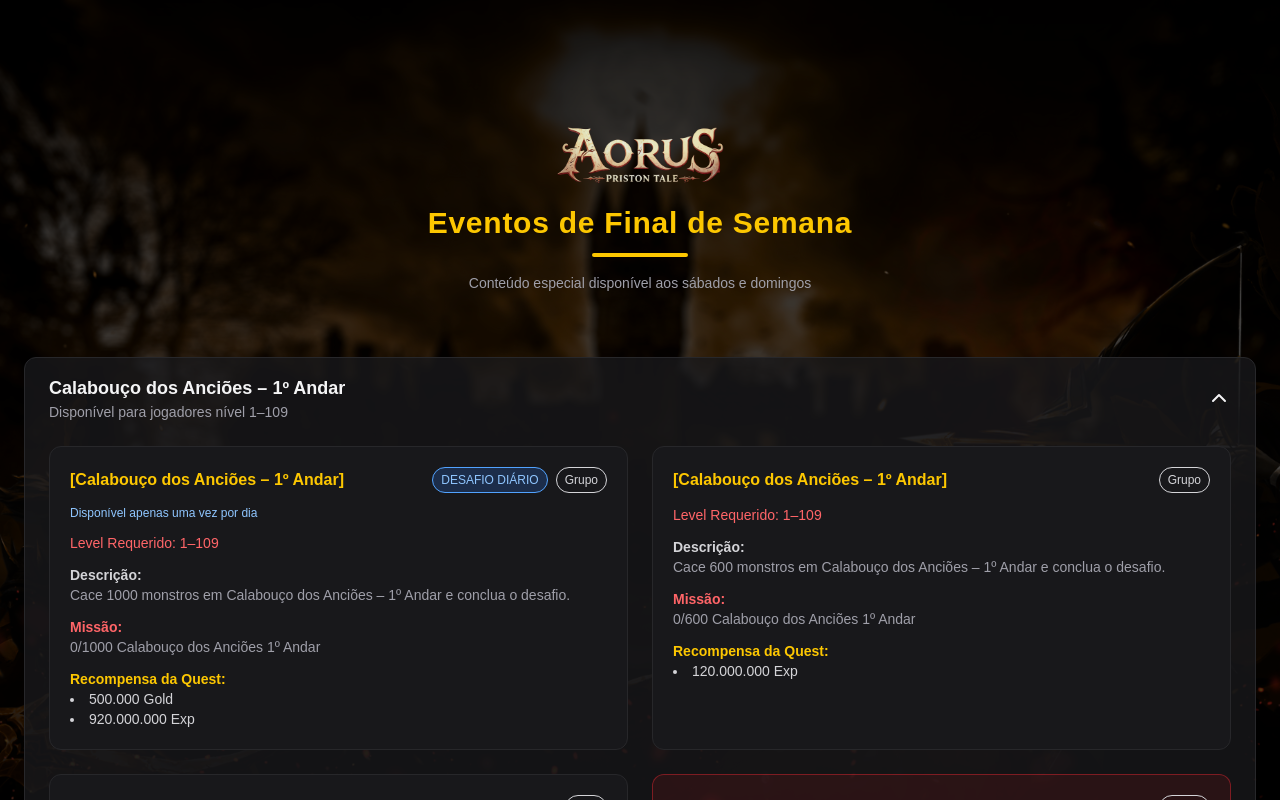
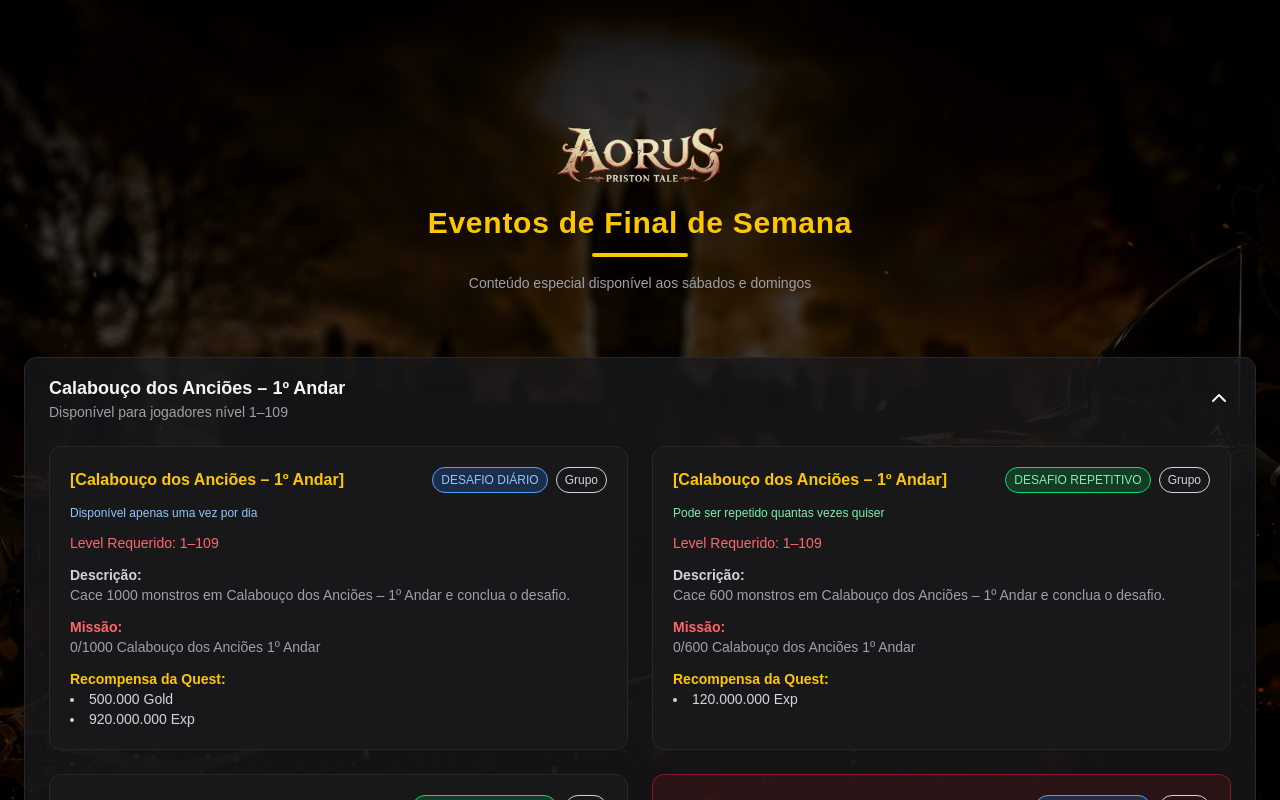
Before and after one commit to carlosbarbosaach/priston-boss-timer, a Next.js app: page /eventos in a window 1280 px wide. Shown: the top 800 px of the page. Built offline with nearby package versions, Linux system fonts and the light colour scheme.

Commit message:
create tag desafio repetitivo

```diff
--- a/app/components/EventCard.tsx
+++ b/app/components/EventCard.tsx
@@ -16,6 +16,7 @@
     spawnTimes?: string[]    // horários do boss
 
     isDaily?: boolean        // 🔔 desafio diário
+    isRepeatable?: boolean   // 🔁 desafio repetitivo
   }
 }
 
@@ -47,16 +48,28 @@
             </span>
           )}
 
+          {event.isRepeatable && (
+            <span className="text-xs px-2 py-1 rounded-full bg-green-500/20 border border-green-400 text-green-300">
+              DESAFIO REPETITIVO
+            </span>
+          )}
+
           <span className="text-xs px-2 py-1 rounded-full border text-zinc-300">
             {isBoss ? 'BOSS' : event.mode}
           </span>
         </div>
       </div>
 
-      {/* TEXTO DESAFIO DIÁRIO */}
+      {/* TEXTO AUXILIAR */}
       {event.isDaily && (
         <p className="text-xs text-blue-300">
           Disponível apenas uma vez por dia
+        </p>
+      )}
+
+      {event.isRepeatable && !event.isDaily && (
+        <p className="text-xs text-green-300">
+          Pode ser repetido quantas vezes quiser
         </p>
       )}
 
--- a/app/data/ancientsFloor1.ts
+++ b/app/data/ancientsFloor1.ts
@@ -12,6 +12,7 @@
   bossName?: string
   spawnTimes?: string[]
   isDaily?: boolean
+  isRepeatable?: boolean
 }
 
 export const ancientsFloor1: AncientsQuest[] = [
@@ -36,6 +37,7 @@
       'Cace 600 monstros em Calabouço dos Anciões – 1º Andar e conclua o desafio.',
     mission: '0/600 Calabouço dos Anciões 1º Andar',
     rewards: ['120.000.000 Exp'],
+    isRepeatable: true,
   },
   {
     title: 'Calabouço dos Anciões – 1º Andar',
@@ -46,6 +48,7 @@
       'Cace 250 monstros em Calabouço dos Anciões – 1º Andar e conclua o desafio.',
     mission: '0/250 Calabouço dos Anciões 1º Andar',
     rewards: ['60.000.000 Exp'],
+    isRepeatable: true,
   },
 
   // 🔥 QUEST DE BOSS
@@ -62,5 +65,6 @@
     rewards: ['800.000.000 Exp'],
     drops: ['Item Nível 100'],
     spawnTimes: ['12:00', '20:00'],
+    isDaily: true,
   }
 ]
--- a/app/data/ancientsFloor2.ts
+++ b/app/data/ancientsFloor2.ts
@@ -12,6 +12,7 @@
   bossName?: string
   spawnTimes?: string[]
   isDaily?: boolean
+  isRepeatable?: boolean
 }
 
 export const ancientsFloor2: AncientsQuest[] = [
@@ -36,6 +37,7 @@
       'Cace 600 monstros em Calabouço dos Anciões 2º Andar e conclua o desafio.',
     mission: '0/600 Calabouço dos Anciões 2º Andar',
     rewards: ['120.000.000 Exp'],
+    isRepeatable: true,
   },
   {
     title: 'Calabouço dos Anciões – 2º Andar',
@@ -46,5 +48,6 @@
       'Cace 250 monstros em Calabouço dos Anciões 2º Andar e conclua o desafio.',
     mission: '0/250 Calabouço dos Anciões 2º Andar',
     rewards: ['60.000.000 Exp'],
+    isRepeatable: true,
   },
 ]
--- a/app/data/ancientsFloor3.ts
+++ b/app/data/ancientsFloor3.ts
@@ -12,7 +12,8 @@
   bossName?: string
   spawnTimes?: string[]
 
-  isDaily?: boolean   // desafio diário (não usado no 3º andar)
+  isDaily?: boolean
+  isRepeatable?: boolean
 }
 
 export const ancientsFloor3: AncientsQuest[] = [
@@ -37,6 +38,7 @@
       'Cace 600 monstros em Calabouço dos Anciões – 3º Andar e conclua o desafio.',
     mission: '0/600 Calabouço dos Anciões 3º Andar',
     rewards: ['120.000.000 Exp'],
+    isRepeatable: true,
   },
   {
     title: 'Calabouço dos Anciões – 3º Andar',
@@ -47,6 +49,7 @@
       'Cace 250 monstros em Calabouço dos Anciões – 3º Andar e conclua o desafio.',
     mission: '0/250 Calabouço dos Anciões 3º Andar',
     rewards: ['60.000.000 Exp'],
+    isRepeatable: true,
   },
 
   // 🔥 QUEST DE BOSS
@@ -66,5 +69,6 @@
       'Chance de Item Nível 102',
     ],
     spawnTimes: ['12:00', '20:00'],
+    isDaily: true,
   },
 ]
```
